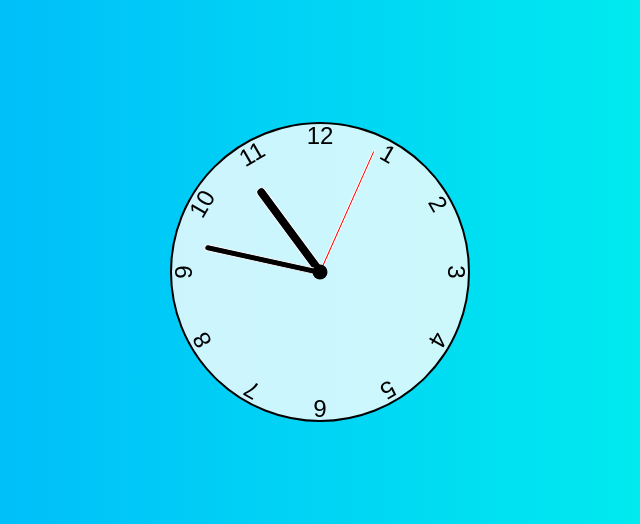
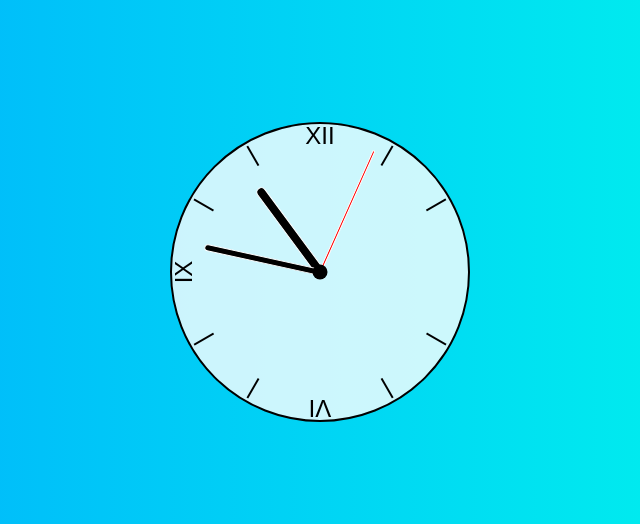
Before and after one commit to PMCarranza/Clock, a plain HTML site: page index.html in a window 1280 px wide. Shown: the part 128-652 px from the top of the page, 320-960 px from the left. Drawn offline with nearby package versions, Linux system fonts and the light colour scheme.

Commit message:
changes numbers to roman numearls and adds cdn to jquery

```diff
--- a/index.html
+++ b/index.html
@@ -22,21 +22,22 @@
         <div class="day" data-day></div>
         <div class="date" data-date></div>
 
-        <div class="number number1">1</div>
-        <div class="number number2">2</div>
-        <div class="number number3">3</div>
-        <div class="number number4">4</div>
-        <div class="number number5">5</div>
-        <div class="number number6">6</div>
-        <div class="number number7">7</div>
-        <div class="number number8">8</div>
-        <div class="number number9">9</div>
-        <div class="number number10">10</div>
-        <div class="number number11">11</div>
-        <div class="number number12">12</div>
+        <div class="number number1">|</div>
+        <div class="number number2">|</div>
+        <div class="number number3"></div>
+        <div class="number number4">|</div>
+        <div class="number number5">|</div>
+        <div class="number number6">VI</div>
+        <div class="number number7">|</div>
+        <div class="number number8">|</div>
+        <div class="number number9">IX</div>
+        <div class="number number10">|</div>
+        <div class="number number11">|</div>
+        <div class="number number12">XII</div>
 
     </div>
 
+    <script src="https://code.jquery.com/jquery-3.6.0.min.js" integrity="sha256-/xUj+3OJU5yExlq6GSYGSHk7tPXikynS7ogEvDej/m4=" crossorigin="anonymous"></script>
     <script src="script.js"></script>
 </body>
 </html>
```
